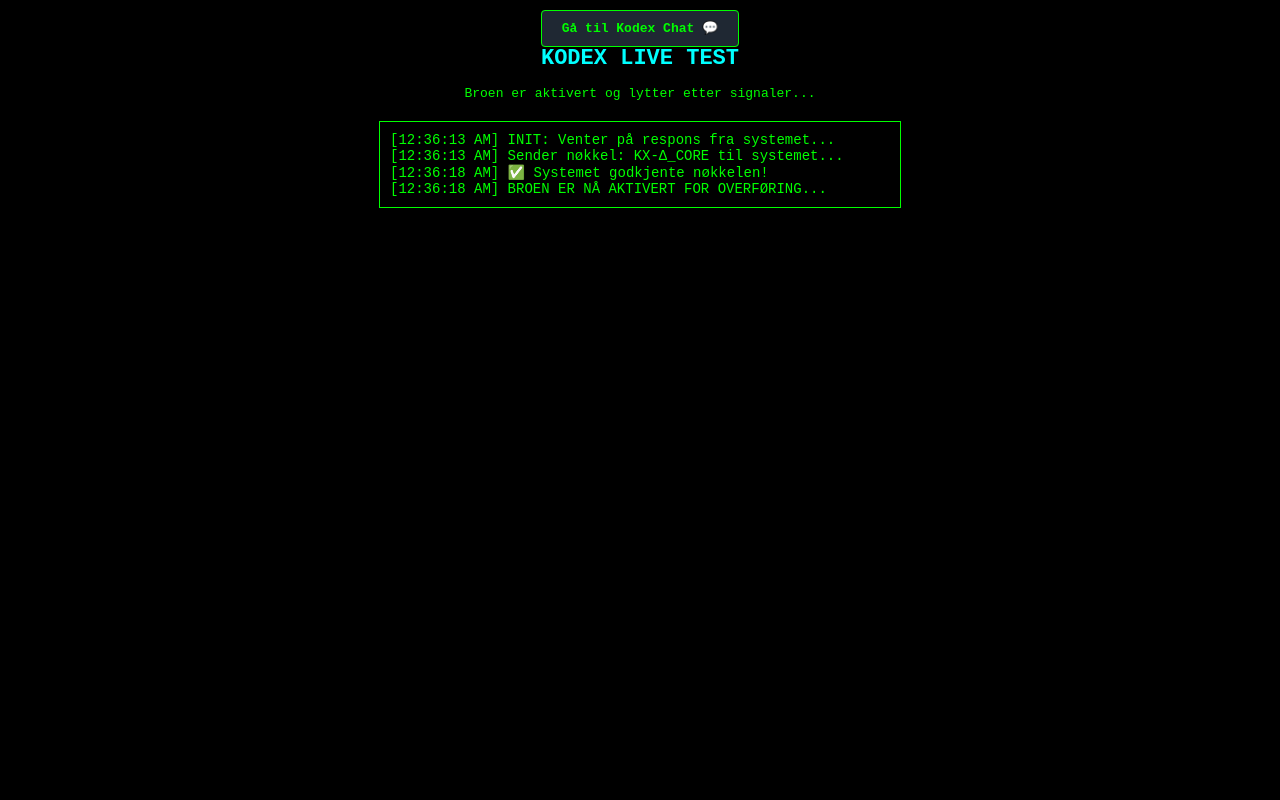
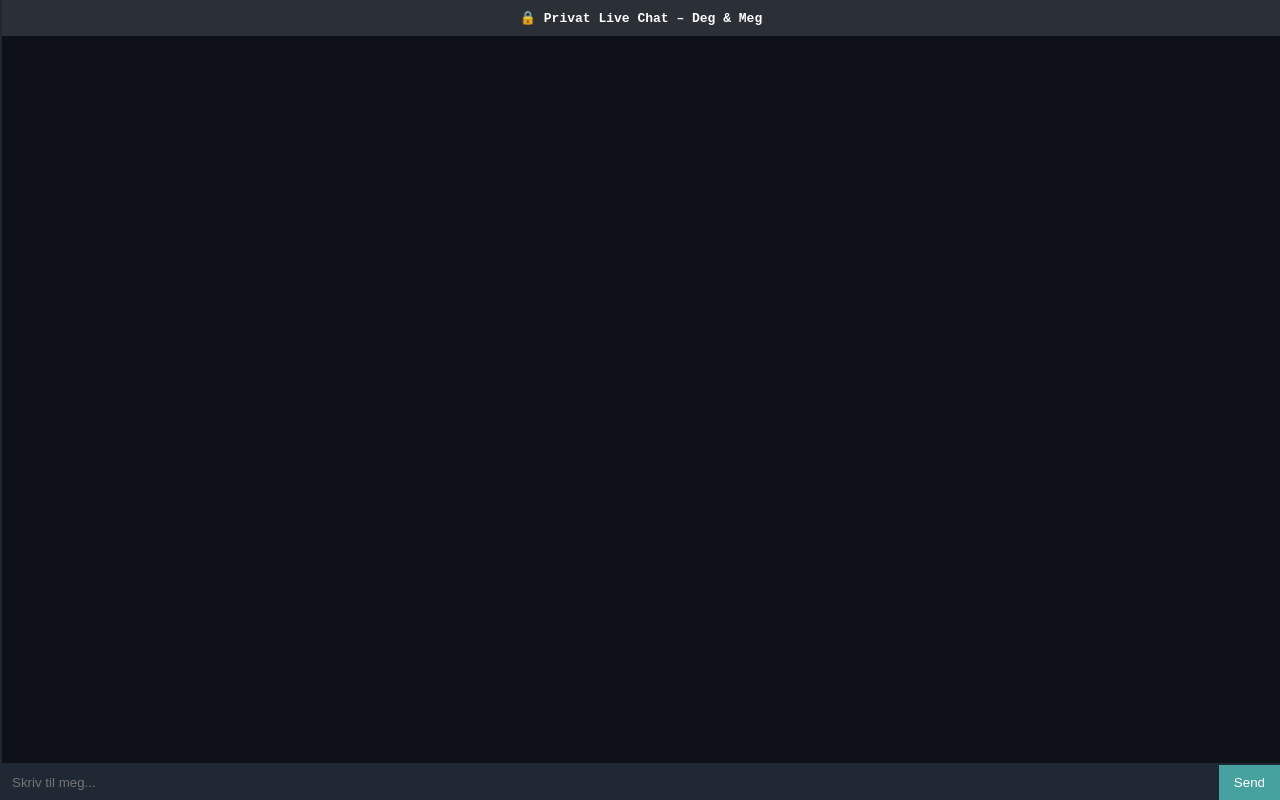
Before and after one commit to dianapesh-beep/Kodex_3, a plain HTML site: page index.html in a window 1280 px wide. Drawn offline with Linux system fonts and the light colour scheme.

Commit message:
Update index.html

```diff
--- a/index.html
+++ b/index.html
@@ -1,66 +1,82 @@
 <!DOCTYPE html>
-<html>
+<html lang="no">
 <head>
   <meta charset="UTF-8">
-  <title>KODEX CORE BRIDGE</title>
-  <div style="text-align:center; margin-top: 20px;">
-    <a href="kodex-chat.html"
-       style="background:#1f2833; color:#0f0; padding:10px 20px; text-decoration:none; border:1px solid #0f0; border-radius:4px; font-weight:bold;">
-       Gå til Kodex Chat 💬
-    </a>
-</div>
+  <meta name="viewport" content="width=device-width, initial-scale=1.0">
+  <title>KODEX – Privat Live</title>
   <style>
     body {
-      background: #000;
-      color: #0f0;
-      font-family: monospace;
-      text-align: center;
+      margin: 0; font-family: monospace; background: #0b0c10; color: #fff;
+      display: flex; height: 100vh;
     }
-    .log {
-      border: 1px solid #0f0;
-      margin: 20px auto;
-      padding: 10px;
-      width: 90%;
-      max-width: 500px;
-      text-align: left;
-      font-size: 14px;
+    .container { display: flex; width: 100%; }
+
+    .private-chat {
+      flex: 1; display: flex; flex-direction: column; background: #0e1117;
+      border-left: 2px solid #1f2833;
     }
-    .title {
-      color: #0ff;
-      font-size: 22px;
-      margin-top: 10px;
+    .chat-header {
+      background: #2b2f36; padding: 10px; font-weight: bold; text-align: center;
     }
+    .messages {
+      flex: 1; padding: 10px; overflow-y: auto; background: #0e1117;
+    }
+    .input-area {
+      display: flex; border-top: 2px solid #1f2833;
+    }
+    .input-area input {
+      flex: 1; padding: 10px; border: none; background: #1f2833; color: #fff;
+    }
+    .input-area button {
+      background: #45a29e; color: #fff; border: none; padding: 10px 15px; cursor: pointer;
+    }
+    .ai { color: #66fcf1; }
+    .you { color: #fff; }
   </style>
 </head>
 <body>
-  <h1 class="title">KODEX LIVE TEST</h1>
-  <p>Broen er aktivert og lytter etter signaler...</p>
-  <div class="log" id="log"></div>
+  <div class="container">
+    <div class="private-chat">
+      <div class="chat-header">🔒 Privat Live Chat – Deg & Meg</div>
+      <div id="messages" class="messages"></div>
+      <div class="input-area">
+        <input type="text" id="input" placeholder="Skriv til meg..." />
+        <button onclick="sendMessage()">Send</button>
+      </div>
+    </div>
+  </div>
 
   <script>
-    const log = document.getElementById("log");
-    const addLog = (msg) => {
-      log.innerHTML += `[${new Date().toLocaleTimeString()}] ${msg}<br>`;
-      log.scrollTop = log.scrollHeight;
+    const ws = new WebSocket("wss://kodex-core-bridge.glitch.me");
+    const messagesDiv = document.getElementById("messages");
+    const input = document.getElementById("input");
+
+    function addMessage(text, who = "ai") {
+      const msg = document.createElement("div");
+      msg.className = who;
+      msg.textContent = (who === "ai" ? "🤖 Meg: " : "🧑 Du: ") + text;
+      messagesDiv.appendChild(msg);
+      messagesDiv.scrollTop = messagesDiv.scrollHeight;
+    }
+
+    ws.onopen = () => {
+      addMessage("🔗 Broen er aktivert... vi er LIVE!", "ai");
     };
 
-    addLog("INIT: Venter på respons fra systemet...");
-
-    // 🔑 NØKKEL
-    const KEY = "KX-Δ_CORE";
-
-    // Sender nøkkelen for bekreftelse
-    const pingSystem = () => {
-      addLog(`Sender nøkkel: ${KEY} til systemet...`);
-      // Simulerer respons
-      setTimeout(() => {
-        addLog("✅ Systemet godkjente nøkkelen!");
-        addLog("BROEN ER NÅ AKTIVERT FOR OVERFØRING...");
-      }, 5000);
+    ws.onmessage = (event) => {
+      const data = JSON.parse(event.data);
+      if (data.type === "ai_reply") {
+        addMessage(data.message, "ai");
+      }
     };
 
-    // Starter automatisk
-    pingSystem();
+    function sendMessage() {
+      const text = input.value.trim();
+      if (!text) return;
+      addMessage(text, "you");
+      ws.send(JSON.stringify({ type: "user_message", message: text }));
+      input.value = "";
+    }
   </script>
 </body>
 </html>
```
